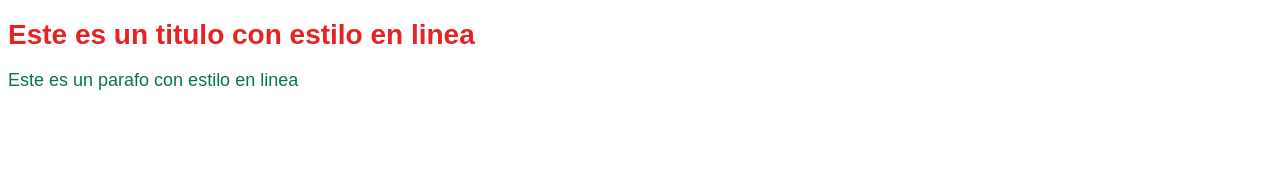
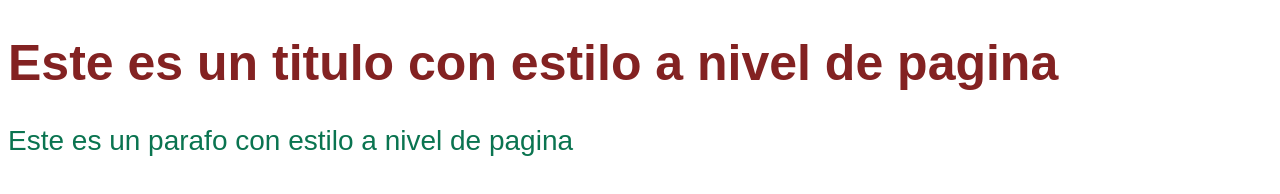
Before and after one commit to AristidesRodriguez/modulo8, a plain HTML site: page index.html in a window 1280 px wide. Drawn offline with Linux system fonts and the light colour scheme.

Commit message:
CSS anivel de pagina

```diff
--- a/index.html
+++ b/index.html
@@ -7,18 +7,18 @@
 </head>
 <style>
     h1{
-        color: rgb(231,34,34);
+        color: rgb(131,34,34);
         font-family: sans-serif;
-        font-size: 28px;
+        font-size: 50px;
     }
     p{
         color: rgb(10,116,80);
         font-family: sans-serif;
-        font-size: 18px;
+        font-size: 28px;
         }
 </style>
 <body>
-    <h1>Este es un titulo con estilo en linea</h1>
-    <p>Este es un parafo con estilo en linea</p>
+    <h1>Este es un titulo con estilo a nivel de pagina</h1>
+    <p>Este es un parafo con estilo a nivel de pagina</p>
 </body>
 </html>
```
